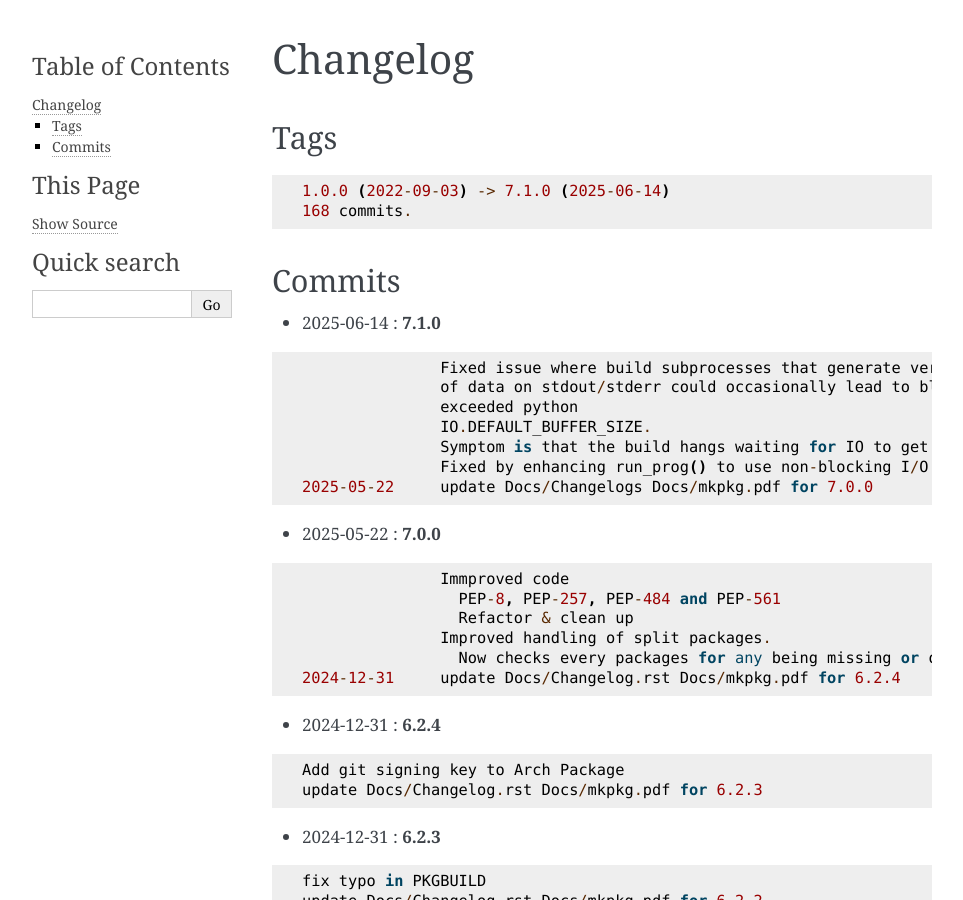
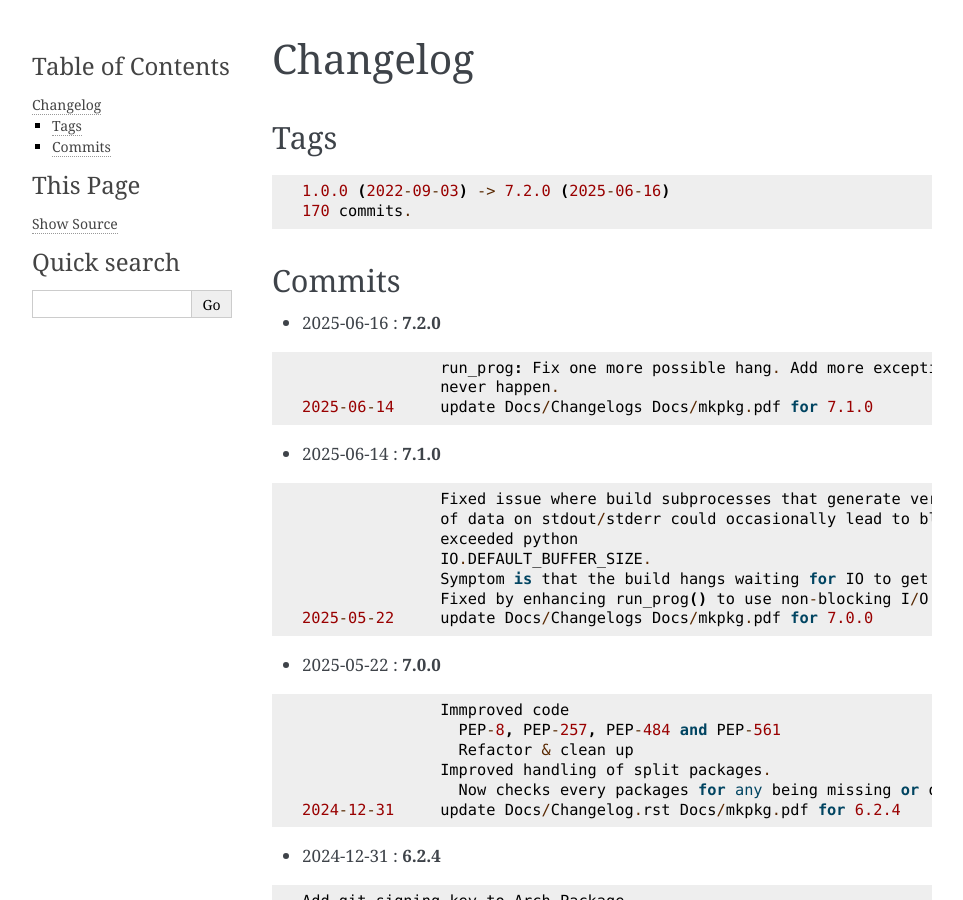
Before and after one commit to gene-git/Arch-mkpkg, a Sphinx documentation site: the page built from Docs/Changelog.rst, in a window 1280 px wide and 900 px high. Shown: the whole window, without its empty margins (148-1111 px from the left). Built offline with Sphinx 7.4.7, drawn with Linux system fonts in a browser that asks for light colours; pages that are not in the unit, such as notebooks, are missing from menus.

Commit message:
update Docs/Changelogs Docs/mkpkg.pdf for 7.2.0

```diff
--- a/Docs/Changelog.rst
+++ b/Docs/Changelog.rst
@@ -7,12 +7,20 @@ Tags
 
 ::
 
-	1.0.0 (2022-09-03) -> 7.1.0 (2025-06-14)
-	168 commits.
+	1.0.0 (2022-09-03) -> 7.2.0 (2025-06-16)
+	170 commits.
 
 Commits
 =======
 
+
+* 2025-06-16  : **7.2.0**
+
+::
+
+                run_prog: Fix one more possible hang. Add more exception checks that should
+                never happen.
+ 2025-06-14     update Docs/Changelogs Docs/mkpkg.pdf for 7.1.0
 
 * 2025-06-14  : **7.1.0**
 
```
Also changed, not shown: 15 other files.
